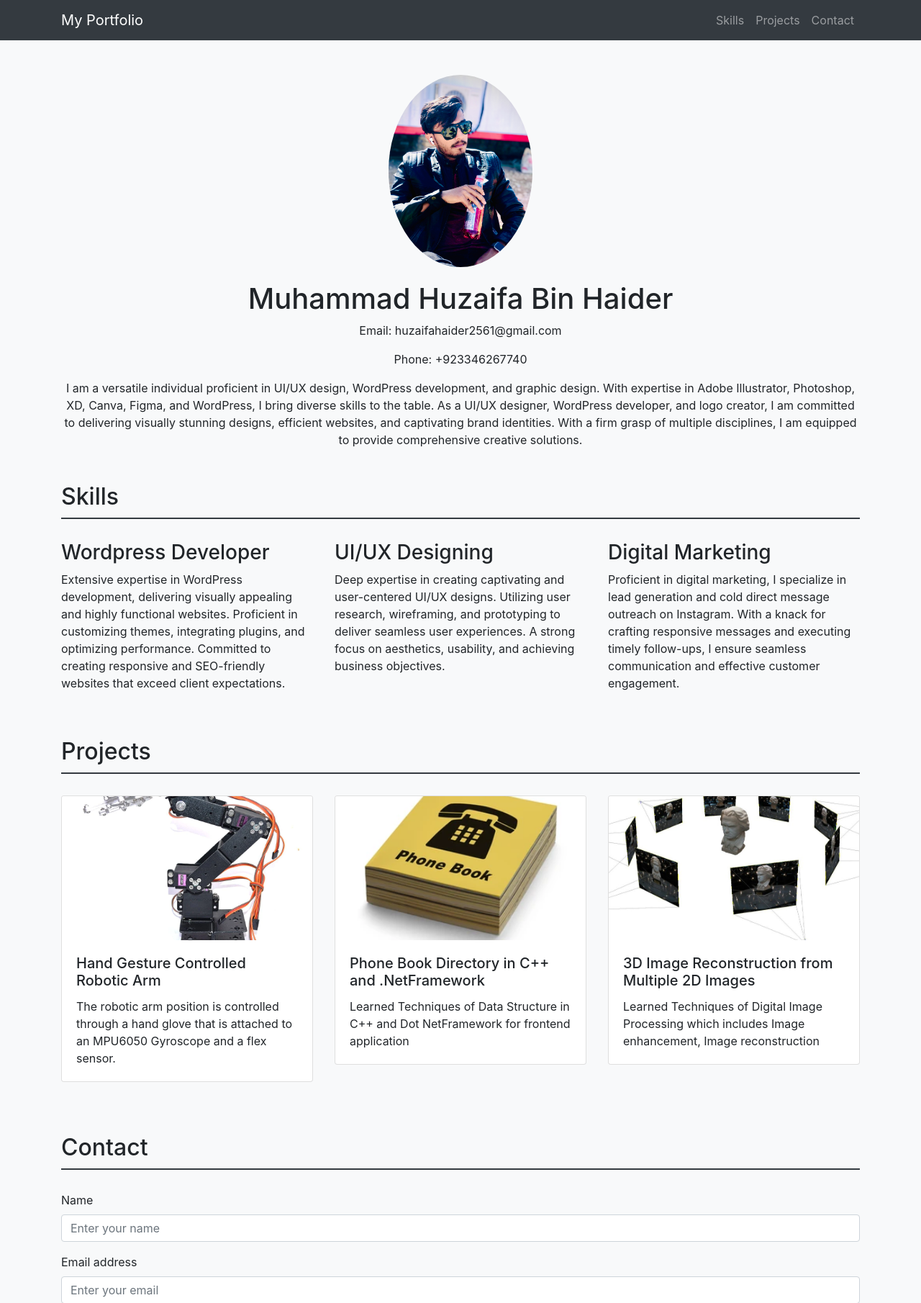
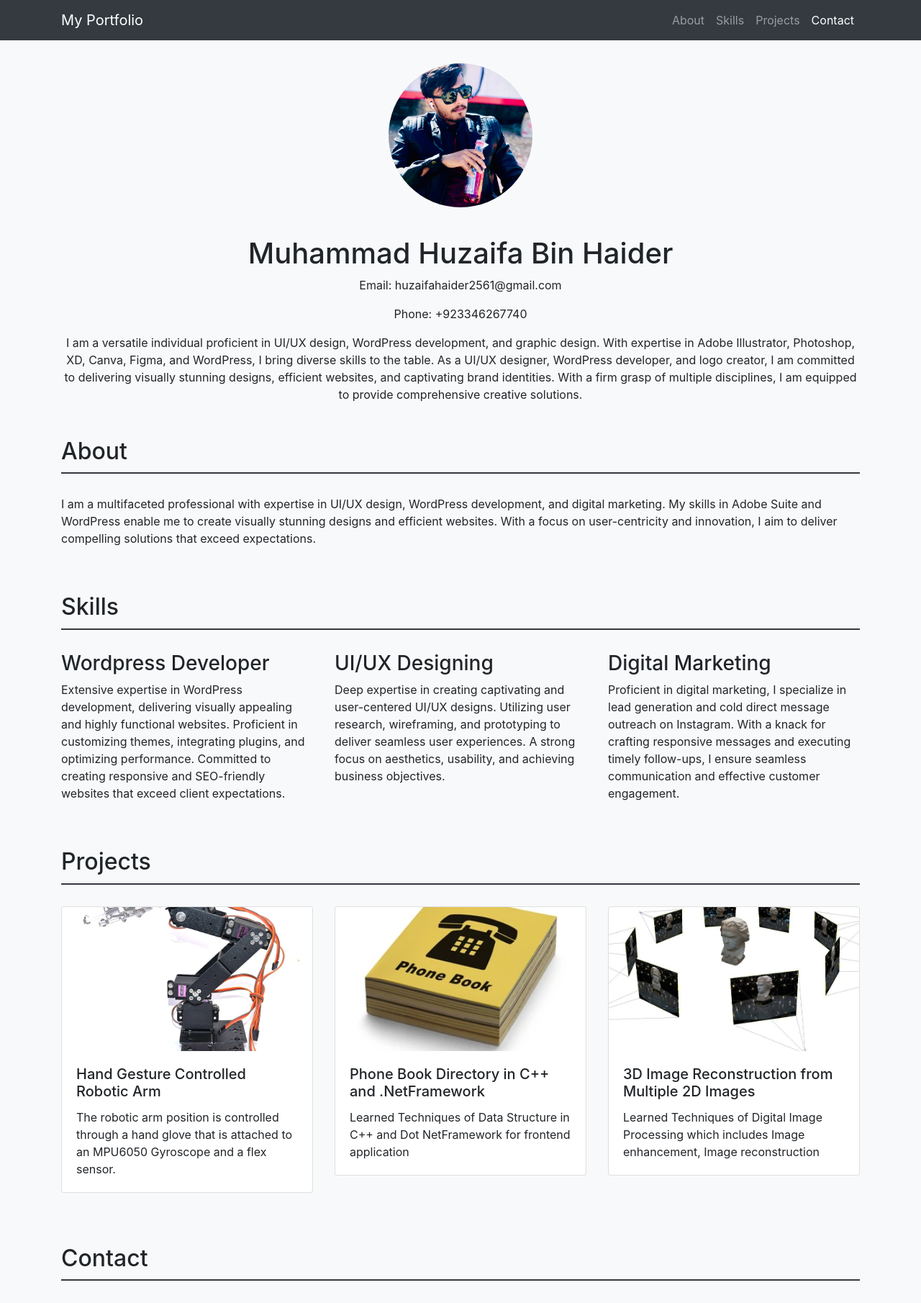
Before and after one commit to huzaifahaider2561/huzaifa.github.io, a PHP site: the page made by Lab 6/Lab6.html in a window 1280 px wide. Shown: the top 1810 px of the page at 72% size. Run offline with PHP 8.4, Linux system fonts and the light colour scheme; some libraries are stand-ins or nearby versions.

Commit message:
make changes in file

```diff
--- a/Lab 6/Lab6.html
+++ b/Lab 6/Lab6.html
@@ -9,17 +9,20 @@
   <!-- Custom CSS -->
   <link href="styles.css" rel="stylesheet">
 </head>
-<body>
+<body data-spy="scroll" data-target=".navbar" data-offset="50">
 
   <!-- Navigation -->
-  <nav class="navbar navbar-expand-lg navbar-dark">
+  <nav class="navbar navbar-expand-lg navbar-dark fixed-top">
     <div class="container">
-      <a class="navbar-brand" href="#">My Portfolio</a>
+      <a class="navbar-brand" href="#home">My Portfolio</a>
       <button class="navbar-toggler" type="button" data-toggle="collapse" data-target="#navbarSupportedContent" aria-controls="navbarSupportedContent" aria-expanded="false" aria-label="Toggle navigation">
         <span class="navbar-toggler-icon"></span>
       </button>
       <div class="collapse navbar-collapse" id="navbarSupportedContent">
         <ul class="navbar-nav ml-auto">
+          <li class="nav-item">
+            <a class="nav-link" href="#about">About</a>
+          </li>
           <li class="nav-item">
             <a class="nav-link" href="#skills">Skills</a>
           </li>
@@ -35,13 +38,23 @@
   </nav>
 
   <!-- Profile Picture and About Me Section -->
-  <div class="container mt-5">
+  <div id="home" class="container mt-5">
     <div class="text-center">
       <img src="prof.jpg" alt="Profile Picture" class="profile-picture">
       <h1>Muhammad Huzaifa Bin Haider</h1>
       <p>Email: huzaifahaider2561@gmail.com</p>
       <p>Phone: +923346267740</p>
       <p>I am a versatile individual proficient in UI/UX design, WordPress development, and graphic design. With expertise in Adobe Illustrator, Photoshop, XD, Canva, Figma, and WordPress, I bring diverse skills to the table. As a UI/UX designer, WordPress developer, and logo creator, I am committed to delivering visually stunning designs, efficient websites, and captivating brand identities. With a firm grasp of multiple disciplines, I am equipped to provide comprehensive creative solutions.</p>
+    </div>
+  </div>
+
+  <!-- About Section -->
+  <div id="about" class="container mt-5">
+    <h2 class="section-heading">About</h2>
+    <div class="row">
+      <div class="col-md-12">
+        <p>I am a multifaceted professional with expertise in UI/UX design, WordPress development, and digital marketing. My skills in Adobe Suite and WordPress enable me to create visually stunning designs and efficient websites. With a focus on user-centricity and innovation, I aim to deliver compelling solutions that exceed expectations.</p>
+      </div>
     </div>
   </div>
 
@@ -75,9 +88,7 @@
           <img src="proj1.png" class="card-img-top" alt="Project 1">
           <div class="card-body">
             <h5 class="card-title">Hand Gesture Controlled Robotic Arm</h5>
-            <p class="card-text">The robotic arm position is
-              controlled through a hand glove that is attached to
-              an MPU6050 Gyroscope and a flex sensor.</p>
+            <p class="card-text">The robotic arm position is controlled through a hand glove that is attached to an MPU6050 Gyroscope and a flex sensor.</p>
           </div>
         </div>
       </div>
@@ -95,7 +106,7 @@
           <img src="proj3.png" class="card-img-top" alt="Project 3">
           <div class="card-body">
             <h5 class="card-title">3D Image Reconstruction from Multiple 2D Images</h5>
-            <p class="card-text">Learned Techniques of Digital Image Processing which includes Image enhancement, Image reconstruction </p>
+            <p class="card-text">Learned Techniques of Digital Image Processing which includes Image enhancement, Image reconstruction</p>
           </div>
         </div>
       </div>
@@ -134,4 +145,5 @@
   <script src="https://code.jquery.com/jquery-3.5.1.slim.min.js"></script>
   <script src="https://cdn.jsdelivr.net/npm/@popperjs/core@2.5.3/dist/umd/popper.min.js"></script>
   <script src="https://stackpath.bootstrapcdn.com/bootstrap/4.5.2/js/bootstrap.min.js"></script>
-</body
+</body>
+</html>
--- a/Lab 6/styles.css
+++ b/Lab 6/styles.css
@@ -30,18 +30,14 @@ body {
 /* Custom CSS for profile picture */
 .profile-picture {
   border-radius: 50%; /* Make the image circular */
-  max-width: 200px;
-  height: auto;
-  margin-bottom: 20px;
+  width: 200px; /* Set width */
+  height: 200px; /* Set height */
+  object-fit: cover; /* Ensure the image covers the entire space */
+  margin-bottom: 40px;
+  margin-top: 40px;
 }
 
 /* Custom CSS for circular profile picture */
 .profile-picture {
   border-radius: 50%; /* Make the image circular */
 }
-
-/* Custom CSS for header color */
-.container-header {
-  background-color: #343a40; /* Dark blue header */
-  color: white; /* Text color for header */
-}
```
